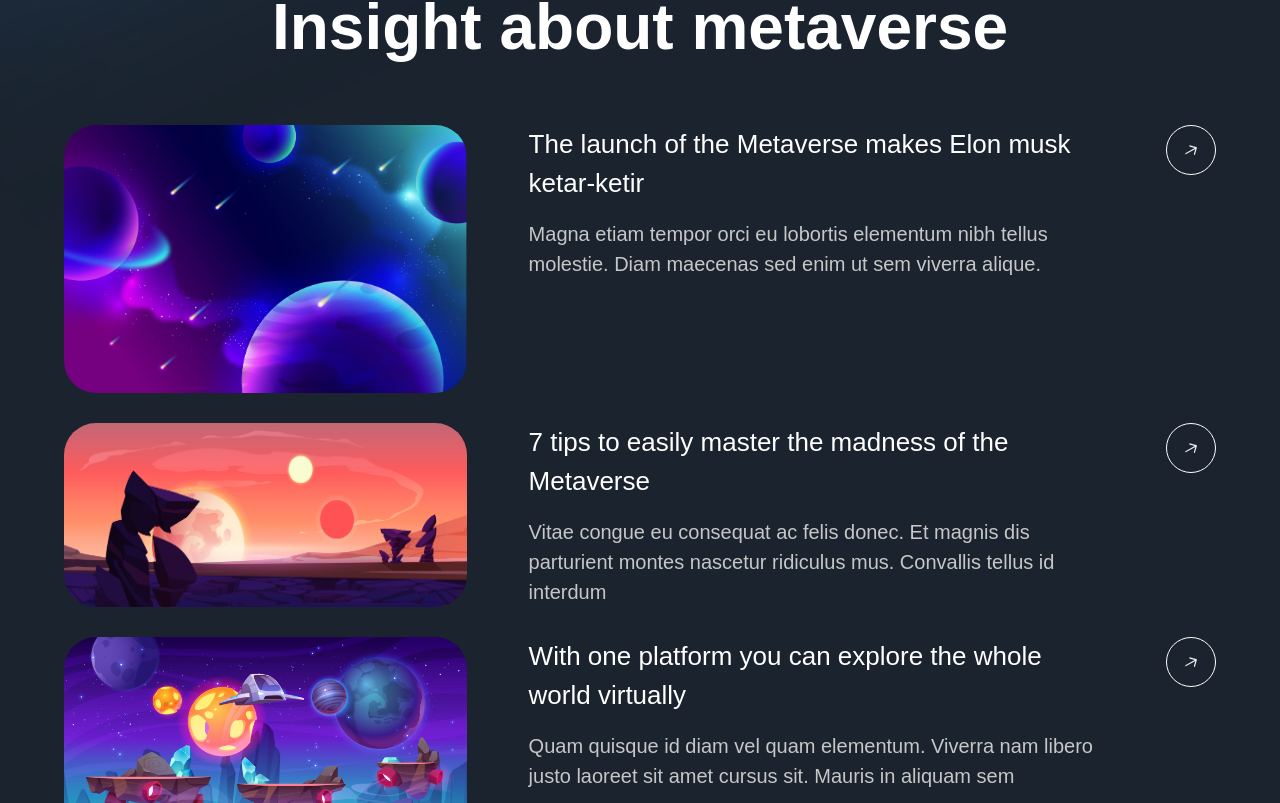
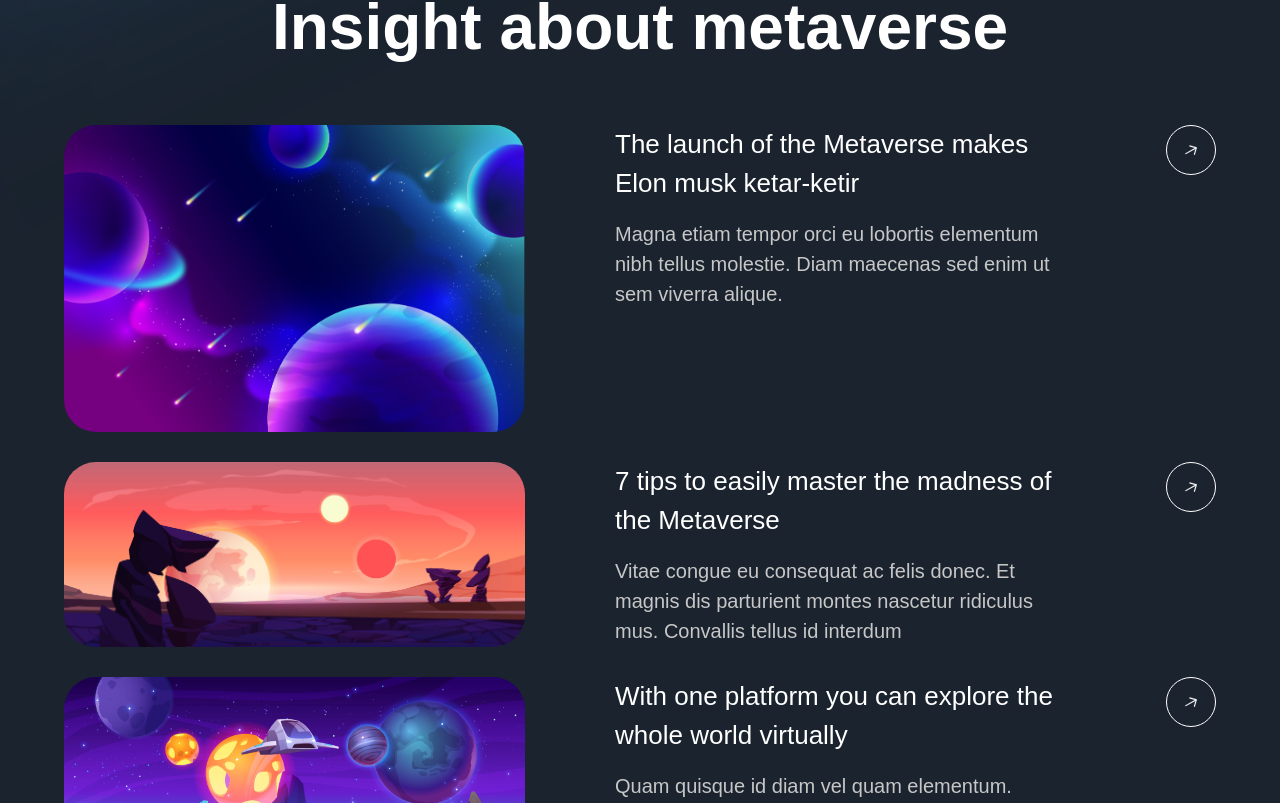
Before and after one commit to kodenow/metaverse-nextjs-tailwind, a Next.js app: page / in a window 1280 px wide. Shown: the part 5237-6040 px from the top of the page. Built offline with nearby package versions, Linux system fonts and the light colour scheme; a web font is replaced by a local one.

Commit message:
insights

```diff
--- a/components/InsightCard.jsx
+++ b/components/InsightCard.jsx
@@ -13,9 +13,9 @@ const InsightCard = ({ imgUrl, title, subtitle, index }) => (
       <img
         src={imgUrl}
         alt=""
-        className="overflow-hidden md:basis-[35%] basis-[25%] rounded-[32px] "
+        className=" overflow-hidden sm:w-[30%] md:basis-[40%] lg:basis-[40%] rounded-[32px] "
       />
-      <div className="basis-[50%] justify-between items-center">
+      <div className="sm:w-[60%]  md:basis-[50%] lg:basis-[40%] justify-between items-center">
         <h4 className="font-normal text-[26px] text-white">{title}</h4>
         <p className="mt-[16px] font-normal lg:text-[20px] text-[14px] text-secondary-white">
           {subtitle}
```
